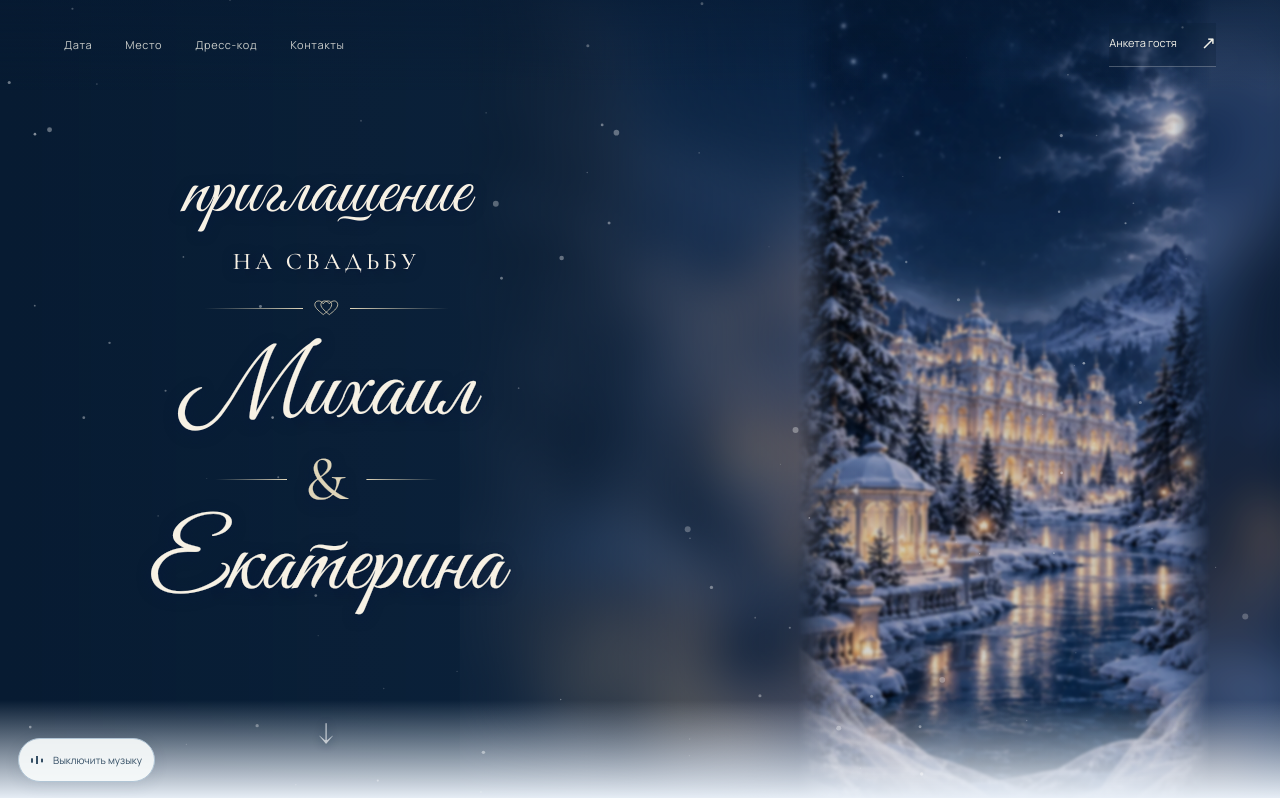
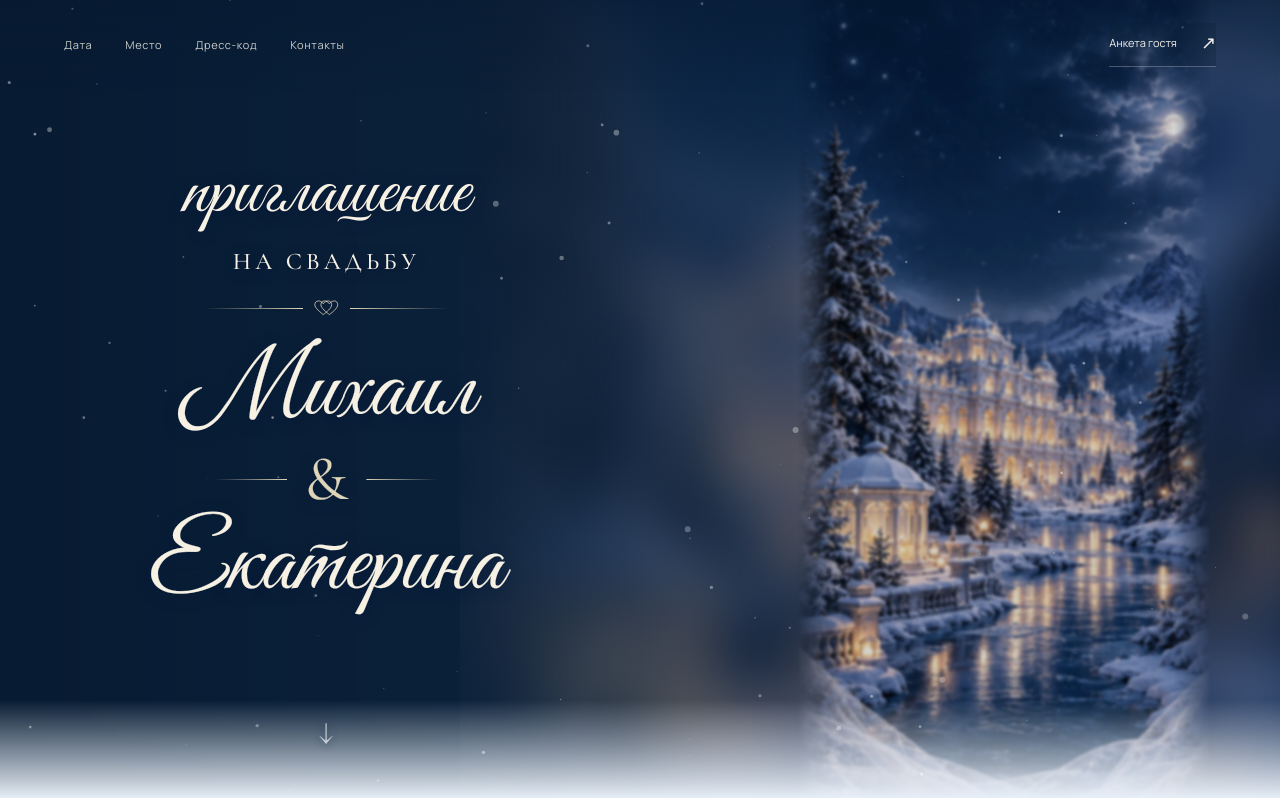
Before and after one commit to grayterkaminal/wedding, a website: page index.html in a window 1280 px wide. Shown: the top 798 px of the page. Drawn offline with Linux system fonts and the light colour scheme.

Commit message:
Remove background music and its playback control

```diff
--- a/index.html
+++ b/index.html
@@ -24,7 +24,6 @@
     <script src="js/config.js" defer></script>
     <script src="js/app.js" defer></script>
     <script src="js/palace.js" defer></script>
-    <script src="js/winter-music.js" defer></script>
   </head>
   <body>
     <a class="skip-link" href="#invitation">Перейти к приглашению</a>
@@ -511,10 +510,6 @@
         >↑</a
       >
     </footer>
-    <button class="music-toggle" id="music-toggle" type="button" aria-label="Включить фоновую музыку" aria-pressed="false" hidden>
-      <span class="music-bars" aria-hidden="true"><i></i><i></i><i></i></span>
-      <span data-music-label>Включить музыку</span>
-    </button>
     <noscript
       ><div class="noscript-note">
         Для заполнения анкеты включите JavaScript. По вопросам можно позвонить
```
